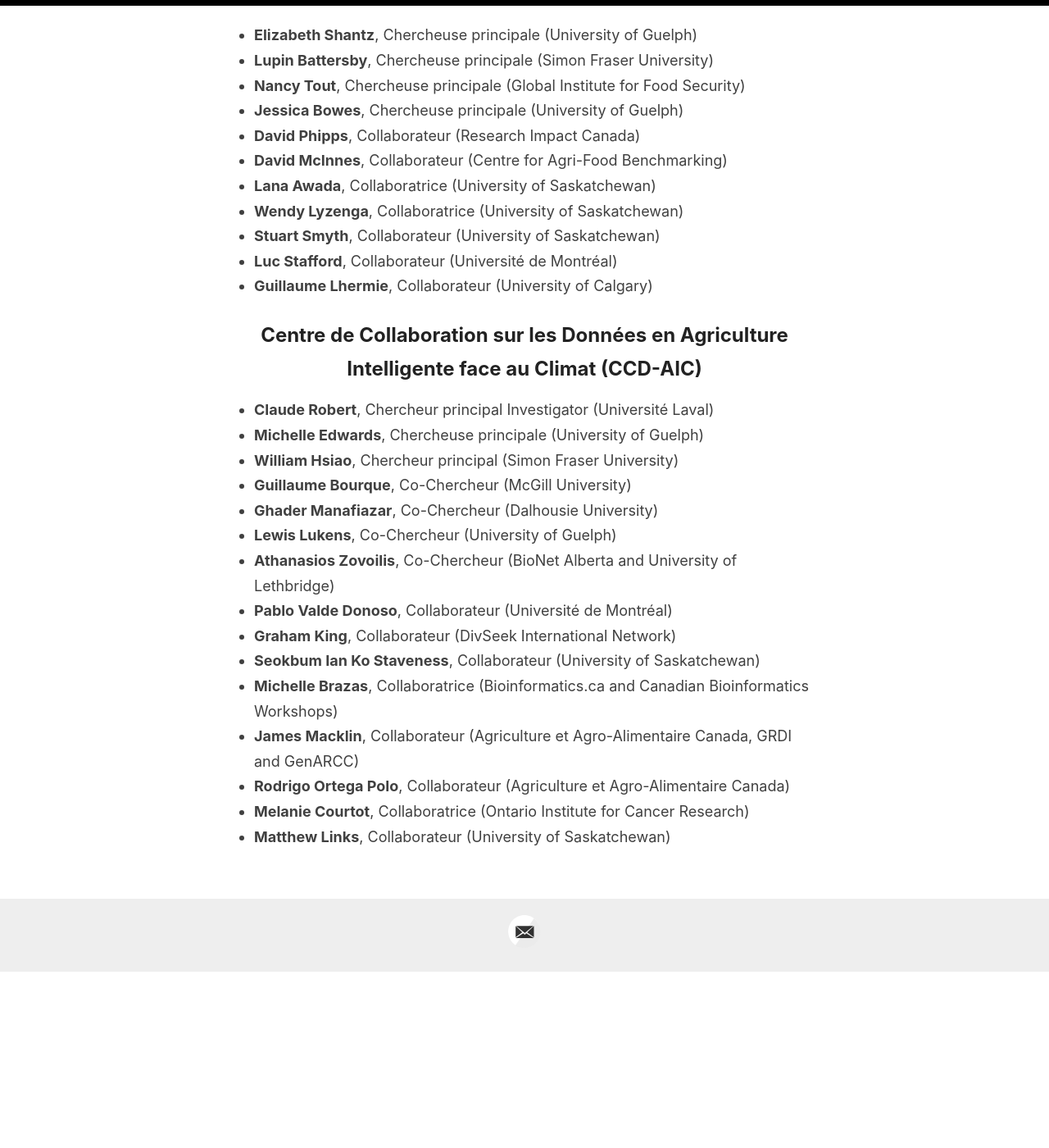
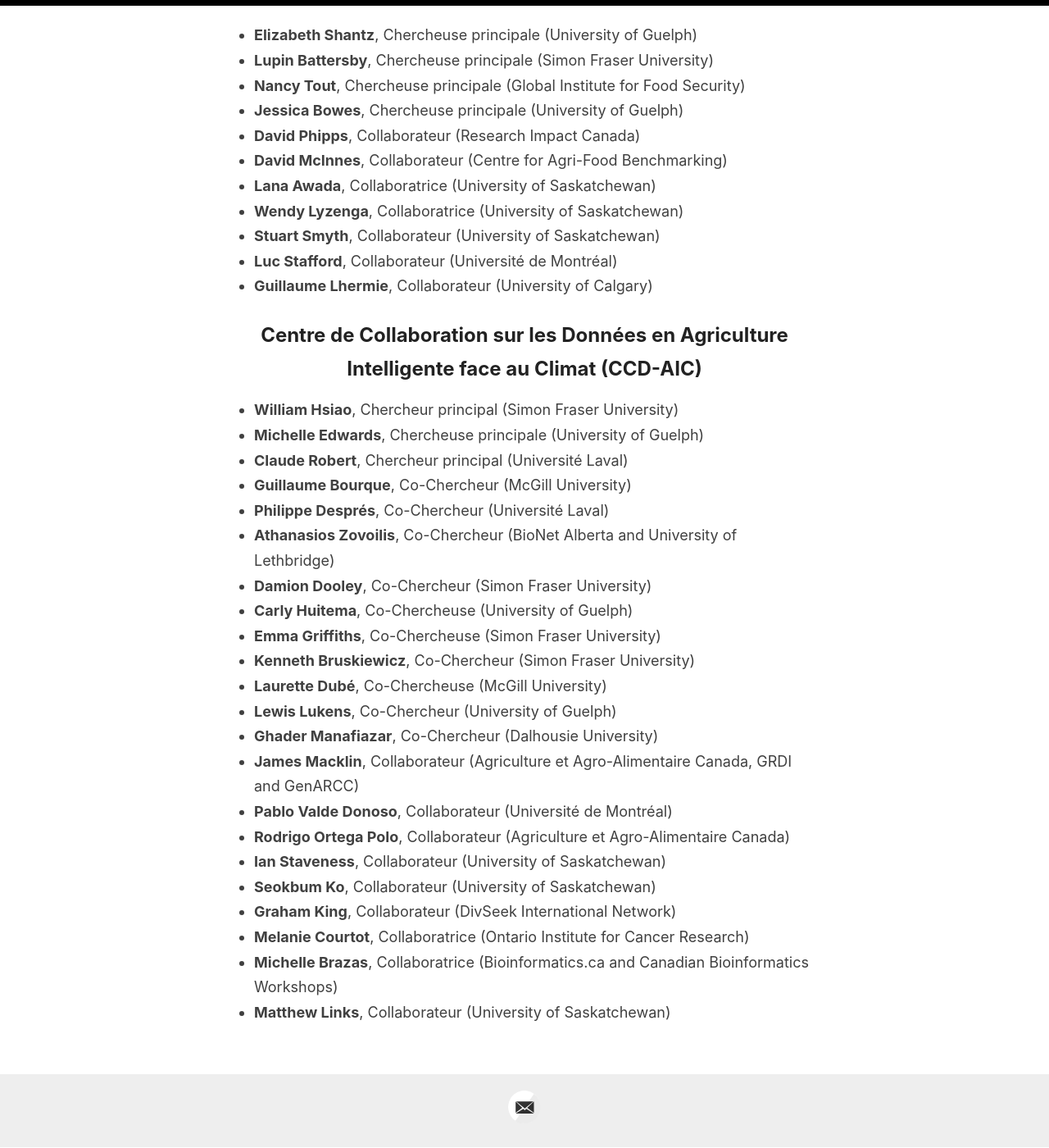
Before and after one commit to ClimateSmartAg/ClimateSmartAg-website-fr, a Jekyll site: the page built from _pages/team.md, in a window 1280 px wide and 1400 px high, scrolled down 379 px. Shown: the whole window at 82% size. Built offline with Jekyll 4.4.1, drawn with Linux system fonts in a browser that asks for light colours; before the commit the page ends 1565 px from its top, so only the background shows below that.

Commit message:
Update team.md

```diff
--- a/_pages/team.md
+++ b/_pages/team.md
@@ -21,18 +21,25 @@
 
 ## Centre de Collaboration sur les Données en Agriculture Intelligente face au Climat (CCD-AIC)
 
-- **Claude Robert**, Chercheur principal Investigator (Université Laval)
+- **William Hsiao**, Chercheur principal (Simon Fraser University)
 - **Michelle Edwards**, Chercheuse principale (University of Guelph)
-- **William Hsiao**, Chercheur principal (Simon Fraser University)
+- **Claude Robert**, Chercheur principal (Université Laval)
 - **Guillaume Bourque**, Co-Chercheur (McGill University)
+- **Philippe Després**, Co-Chercheur (Université Laval)
+- **Athanasios Zovoilis**, Co-Chercheur (BioNet Alberta and University of Lethbridge)
+- **Damion Dooley**, Co-Chercheur (Simon Fraser University)
+- **Carly Huitema**, Co-Chercheuse (University of Guelph)
+- **Emma Griffiths**, Co-Chercheuse (Simon Fraser University)
+- **Kenneth Bruskiewicz**, Co-Chercheur (Simon Fraser University)
+- **Laurette Dubé**, Co-Chercheuse (McGill University)
+- **Lewis Lukens**, Co-Chercheur (University of Guelph)
 - **Ghader Manafiazar**, Co-Chercheur (Dalhousie University)
-- **Lewis Lukens**, Co-Chercheur (University of Guelph)
-- **Athanasios Zovoilis**, Co-Chercheur (BioNet Alberta and University of Lethbridge)
+- **James Macklin**, Collaborateur (Agriculture et Agro-Alimentaire Canada, GRDI and GenARCC)
 - **Pablo Valde Donoso**, Collaborateur (Université de Montréal)
+- **Rodrigo Ortega Polo**, Collaborateur (Agriculture et Agro-Alimentaire Canada)
+- **Ian Staveness**, Collaborateur (University of Saskatchewan)
+- **Seokbum Ko**, Collaborateur (University of Saskatchewan)
 - **Graham King**, Collaborateur (DivSeek International Network)
-- **Seokbum Ian Ko Staveness**, Collaborateur (University of Saskatchewan)
+- **Melanie Courtot**, Collaboratrice (Ontario Institute for Cancer Research)
 - **Michelle Brazas**, Collaboratrice (Bioinformatics.ca and Canadian Bioinformatics Workshops)
-- **James Macklin**, Collaborateur (Agriculture et Agro-Alimentaire Canada, GRDI and GenARCC)
-- **Rodrigo Ortega Polo**, Collaborateur (Agriculture et Agro-Alimentaire Canada)
-- **Melanie Courtot**, Collaboratrice (Ontario Institute for Cancer Research)
 - **Matthew Links**, Collaborateur (University of Saskatchewan)
```
